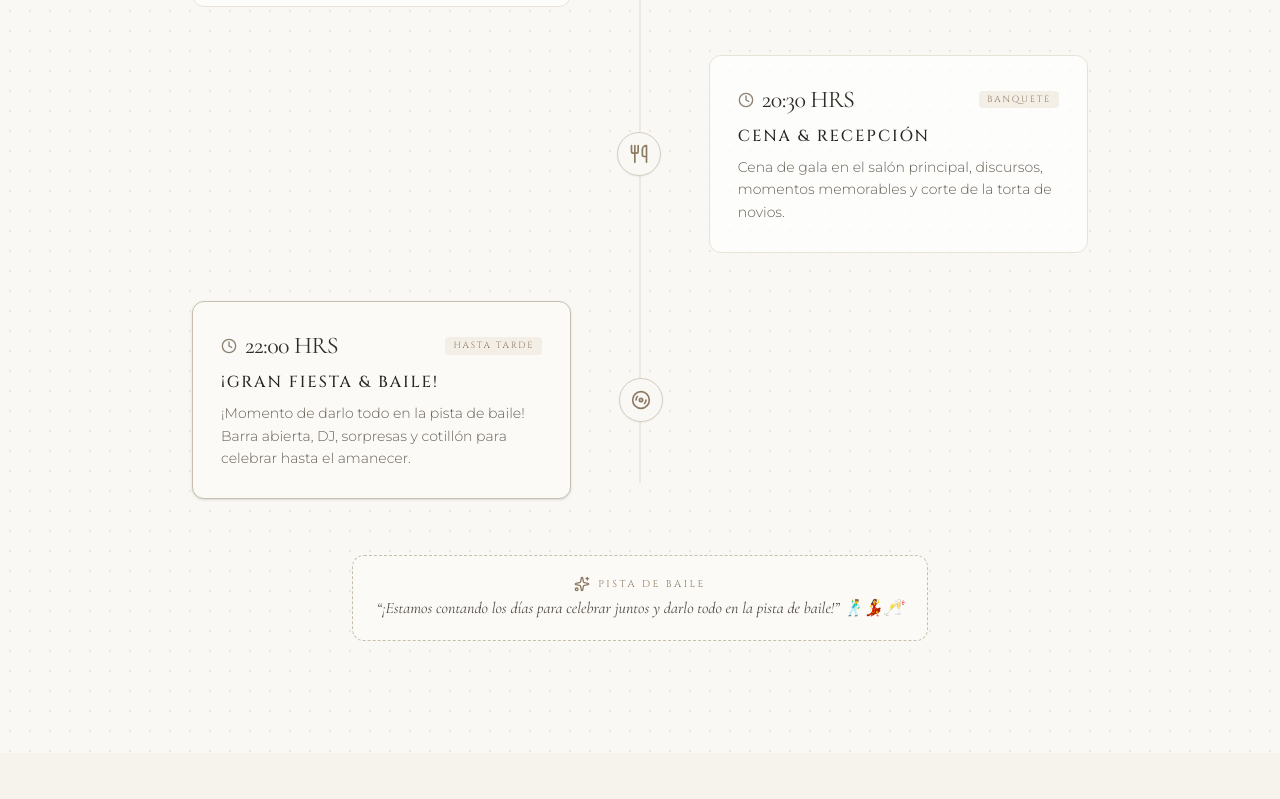
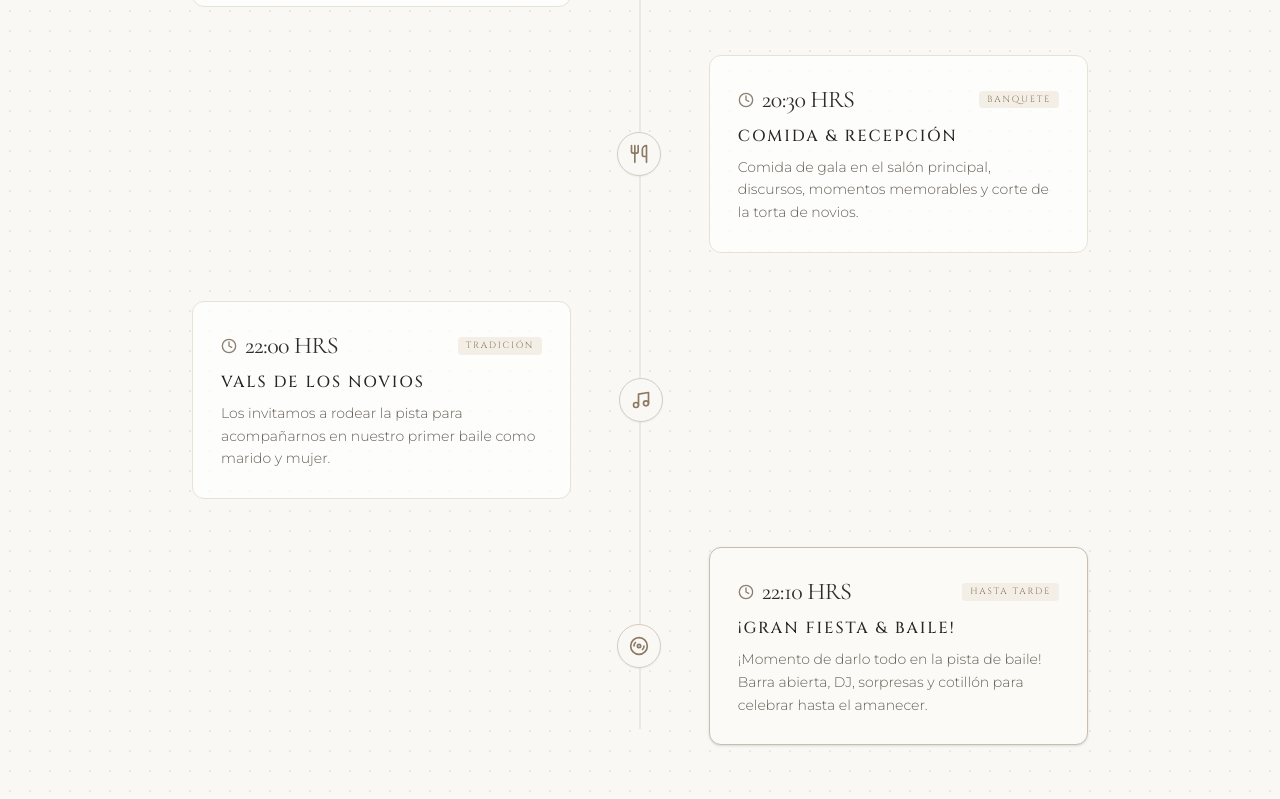
Before and after one commit to IRUBInacho/pagina_mila_jorge, a React (Vite) app: page / in a window 1280 px wide. Shown: the part 2820-3619 px from the top of the page. Built offline with nearby package versions, Linux system fonts and the light colour scheme.

Commit message:
feat: replace cena with comida, add vals to itinerary, revert party layout to timeline

```diff
--- a/src/components/ItinerarySection.tsx
+++ b/src/components/ItinerarySection.tsx
@@ -1,5 +1,5 @@
 import { motion } from "motion/react";
-import { Church, Bell, GlassWater, Utensils, Disc3, Sparkles, Clock } from "lucide-react";
+import { Church, Bell, GlassWater, Utensils, Disc3, Sparkles, Clock, Music } from "lucide-react";
 
 export default function ItinerarySection() {
   const isPartyOnly = import.meta.env.VITE_TIPO_INVITACION === 'party';
@@ -26,14 +26,23 @@ export default function ItinerarySection() {
     {
       time: "20:30 HRS",
       subtime: "Banquete",
-      title: "Cena & Recepción",
+      title: "Comida & Recepción",
       description:
-        "Cena de gala en el salón principal, discursos, momentos memorables y corte de la torta de novios.",
+        "Comida de gala en el salón principal, discursos, momentos memorables y corte de la torta de novios.",
       icon: Utensils,
       highlight: false,
     },
     {
       time: "22:00 HRS",
+      subtime: "Tradición",
+      title: "Vals de los Novios",
+      description:
+        "Los invitamos a rodear la pista para acompañarnos en nuestro primer baile como marido y mujer.",
+      icon: Music,
+      highlight: false,
+    },
+    {
+      time: "22:10 HRS",
       subtime: "Hasta tarde",
       title: "¡Gran Fiesta & Baile!",
       description:
@@ -44,7 +53,7 @@ export default function ItinerarySection() {
   ];
 
   const schedule = isPartyOnly
-    ? fullSchedule.filter((item) => item.time === "22:00 HRS")
+    ? fullSchedule.filter((item) => item.time === "22:00 HRS" || item.time === "22:10 HRS")
     : fullSchedule;
 
   return (
@@ -69,54 +78,13 @@ export default function ItinerarySection() {
 
         {/* Timeline container */}
         <div className="relative">
-          {/* Vertical central hairline line (only in full version) */}
-          {!isPartyOnly && (
-            <div className="hidden md:block absolute left-1/2 top-4 bottom-4 -translate-x-1/2 w-[1px] bg-[#E0D9CC]" />
-          )}
+          {/* Vertical central hairline line */}
+          <div className="hidden md:block absolute left-1/2 top-4 bottom-4 -translate-x-1/2 w-[1px] bg-[#E0D9CC]" />
 
           <div className="space-y-8 sm:space-y-12">
             {schedule.map((item, index) => {
               const isEven = index % 2 === 0;
               const IconComponent = item.icon;
-
-              if (isPartyOnly) {
-                return (
-                  <motion.div
-                    key={item.title}
-                    initial={{ opacity: 0, y: 30 }}
-                    whileInView={{ opacity: 1, y: 0 }}
-                    viewport={{ once: true, amount: 0.2 }}
-                    transition={{ duration: 0.7 }}
-                    className="flex flex-col items-center gap-5"
-                  >
-                    <div className="relative z-10 flex items-center justify-center w-14 h-14 rounded-full border border-[#D5CEC0] bg-[#FAF8F5] text-[#736858] shadow-xs shrink-0">
-                      <IconComponent className="w-6 h-6 text-[#8C7A63]" />
-                    </div>
-
-                    <div className="w-full max-w-lg">
-                      <div className="p-6 sm:p-8 rounded-xl border bg-[#FCFAF7] border-[#C8BEAD] shadow-sm text-center">
-                        <div className="flex items-center justify-center gap-2 mb-3">
-                          <span className="font-serif text-xl sm:text-2xl text-[#2F2B26] font-normal tracking-tight flex items-center gap-2">
-                            <Clock className="w-4 h-4 text-[#8C8070]" />
-                            {item.time}
-                          </span>
-                          <span className="font-display text-[9px] tracking-[0.2em] text-[#8C7A63] uppercase px-2 py-0.5 rounded bg-[#F4EFE6]">
-                            {item.subtime}
-                          </span>
-                        </div>
-
-                        <h3 className="font-display text-sm sm:text-base tracking-[0.12em] text-[#292622] uppercase mt-2 mb-3 font-medium">
-                          {item.title}
-                        </h3>
-
-                        <p className="font-sans text-xs sm:text-sm text-[#665F55] leading-relaxed font-light">
-                          {item.description}
-                        </p>
-                      </div>
-                    </div>
-                  </motion.div>
-                );
-              }
 
               return (
                 <motion.div
--- a/src/components/LocationSection.tsx
+++ b/src/components/LocationSection.tsx
@@ -89,7 +89,7 @@ export default function LocationSection() {
               </h3>
 
               <p className="font-sans text-xs sm:text-sm text-[#665F55] leading-relaxed font-light">
-                Tanto la ceremonia religiosa como la misa, el cóctel, la cena y la fiesta se llevarán a cabo en las mismas dependencias de <strong>Casona El Cruceral</strong>. No será necesario trasladarse durante la jornada.
+                Tanto la ceremonia religiosa como la misa, el cóctel, la comida y la fiesta se llevarán a cabo en las mismas dependencias de <strong>Casona El Cruceral</strong>. No será necesario trasladarse durante la jornada.
               </p>
 
               <div className="space-y-2.5 pt-2 text-[#4A453F] font-sans text-xs">
```
